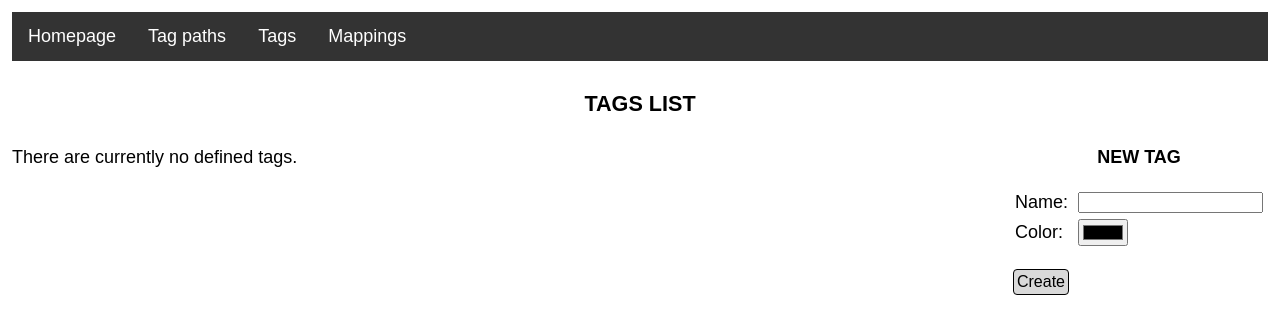
After one commit to dsardelic/Tagger, a Django app: template pathtagger/templates/pathtagger/tags_list.html in a window 1280 px wide. The commit adds this page. Shown: the top 334 px of the page. Run offline with Django 3.2, Linux system fonts and the light colour scheme; the template is opened without the code that fills it, so the values that code supplies are empty.

Commit message:
Implemented addition and deletion of tags

```diff
--- a/pathtagger/static/pathtagger/css/style.css
+++ b/pathtagger/static/pathtagger/css/style.css
@@ -3,7 +3,7 @@ html {
     overflow: -moz-scrollbars-vertical;
     overflow-y: scroll;
     font-family: Arial, "MS Trebuchet", sans-serif;
-    font-size: medium;
+    font-size: large;
 }
 
 
@@ -32,6 +32,7 @@ ul.menubar li a:hover {
 }
 
 table {
+    font-size: large;
     border-collapse: collapse;
     width: 100%;
     border: 1px solid #ddd;
@@ -46,6 +47,7 @@ table tr:hover {
 }
 
 table td, table th {
+    font-size: large;
     border: 1px solid #ddd;
     padding: 3px 5px;
     text-align: center;
@@ -55,6 +57,24 @@ table th {
     background-color: #333;
     color: white;
     padding: 10px;
+}
+
+table.invisible {
+    border: 0px;
+}
+
+table.invisible tr:nth-child(even) {
+    background-color: unset;
+}
+
+table.invisible tr:hover {
+    background-color: unset;
+}
+
+table.invisible td, table.invisible th {
+    font-size: large;
+    border: 0;
+    padding: 3px 5px;
 }
 
 .left {
@@ -85,12 +105,21 @@ table th {
 
 button, input[type="button"], input[type="submit"] {
     background-color: #d9d9d9;
+    font-size: medium;
     border: 1px solid black;
     border-radius: 4px;
-    padding: 1px 3px;
+    padding: 3px;
     text-align: center;
     text-decoration: none;
     display: inline-block;
     margin: 0px 3px;
     cursor: pointer;
 }
+
+input[type="submit"].tag {
+    font-weight: bold;
+    color: white;
+    margin: 0px;
+    padding: 0px 2px;
+    border: none;
+}
--- a/pathtagger/static/pathtagger/js/scripts.js
+++ b/pathtagger/static/pathtagger/js/scripts.js
@@ -0,0 +1,6 @@
+function toggle_all_checkboxes(source, checkbox_name) {
+    var checkboxes = document.getElementsByName(checkbox_name);
+    for (var i = 0, n = checkboxes.length; i<n; i++) {
+        checkboxes[i].checked = source.checked;
+    }
+}
--- /dev/null
+++ b/pathtagger/templates/pathtagger/tags_list.html
@@ -0,0 +1,64 @@
+{% extends 'pathtagger/base.html' %}
+{% block head_title %} Tagger - Tags list {% endblock %}
+{% block content_title %} Tags list {% endblock %}
+{% block content %}
+<div class="left">
+    {% if tags %}
+        <form id="deleteTagsForm" action="{% url 'pathtagger:delete_tags' %}" method="POST"/>
+        <table style="margin-bottom:20px;">
+            <tr>
+                <th><input type="checkbox" onclick="toggle_all_checkboxes(this, 'tag_id');"></th>
+                <th>Tag</th>
+                <th>Occurrences</th>
+                <th>Actions</th>
+            </tr>
+            {% for tag in tags|dictsort:'name' %}
+                <tr>
+                    <td>
+                        <input form="deleteTagsForm" type="checkbox" name="tag_id" value="{{ tag.doc_id }}"/>
+                    </td>
+                    <td>
+                        <form id="editTag_{{ tag.doc_id }}_Form1" action="{% url 'pathtagger:tag_details' tag_id=tag.doc_id %}" method="GET" style="display:inline-block;">
+                            <input form="editTag_{{ tag.doc_id }}_Form1" type="hidden" name="csrfmiddlewaretoken" value="{{ csrf_token }}"/>
+                            <input form="editTag_{{ tag.doc_id }}_Form1" type="submit" value="{{ tag.name }}" class="tag" style="background-color:{{ tag.color }}"/>
+                        </form>
+                    </td>
+                    <td>{{ tag.occurrences }}</td>
+                    <td style='white-space: nowrap'>
+                        <form id="editTag_{{ tag.doc_id }}_Form2" action="{% url 'pathtagger:tag_details' tag_id=tag.doc_id %}" method="GET" style="display:inline-block;">
+                            <input form="editTag_{{ tag.doc_id }}_Form2" type="hidden" name="csrfmiddlewaretoken" value="{{ csrf_token }}"/>
+                            <input form="editTag_{{ tag.doc_id }}_Form2" type="submit" value="Edit"/>
+                        </form>
+                        <form id="deleteTag_{{ tag.doc_id }}_Form" action="{% url 'pathtagger:delete_tags' %}" method="POST" style="display:inline-block;">
+                            <input form="deleteTag_{{ tag.doc_id }}_Form" type="hidden" name="csrfmiddlewaretoken" value="{{ csrf_token }}"/>
+                            <input form="deleteTag_{{ tag.doc_id }}_Form" type="hidden" name="tag_id" value="{{ tag.doc_id }}"/>
+                            <input form="deleteTag_{{ tag.doc_id }}_Form" type="submit" value="Delete"/>
+                        </form>
+                    </td>
+                </tr>
+            {% endfor %}
+        </table>
+        <input form="deleteTagsForm" type="hidden" name="csrfmiddlewaretoken" value="{{ csrf_token }}"/>
+        <input form="deleteTagsForm" type="submit" value="Delete selected"/>
+    {% else %}
+        There are currently no defined tags.
+    {% endif %}
+</div>
+<div class="right">
+    <div class="div-title">NEW TAG</div>
+    <form id="createTagForm" action="{% url 'pathtagger:add_tag' %}" method="POST">
+        <table class="invisible" style="margin-bottom:20px;">
+            <tr>
+                <td style="text-align:left;">Name: </td>
+                <td style="text-align:left;"><input form="createTagForm" type="text" name="name"/></td>
+            </tr>
+            <tr>
+                <td style="text-align:left;">Color:</td>
+                <td style="text-align:left;"><input form="createTagForm" type="color" name="color"/></td>
+            </tr>
+        </table>
+        <input form="createTagForm" type="hidden" name="csrfmiddlewaretoken" value="{{ csrf_token }}"/>
+        <input form="createTagForm" type="submit" value="Create"/>
+    </form>
+</div>
+{% endblock %}
--- a/pathtagger/urls.py
+++ b/pathtagger/urls.py
@@ -15,6 +15,7 @@ urlpatterns = [
     path('tags/<int:tag_id>/', views.tag_details, name='tag_details'),
     path('tags/delete/', views.delete_tags, name='delete_tags'),
     path('tags/', views.tags_list, name='tags_list'),
+    path('tag/add/', views.add_tag, name='add_tag'),
     path('tag/removefrommappings/', views.remove_tag_from_mappings, name='remove_tag_from_mappings'),
 
     path('path/<path:path>', views.path_details, name='path_details'),
```
Also changed, not shown: pathtagger/db_operations.py (+21 -0 lines), pathtagger/views.py (+19 -2 lines).
